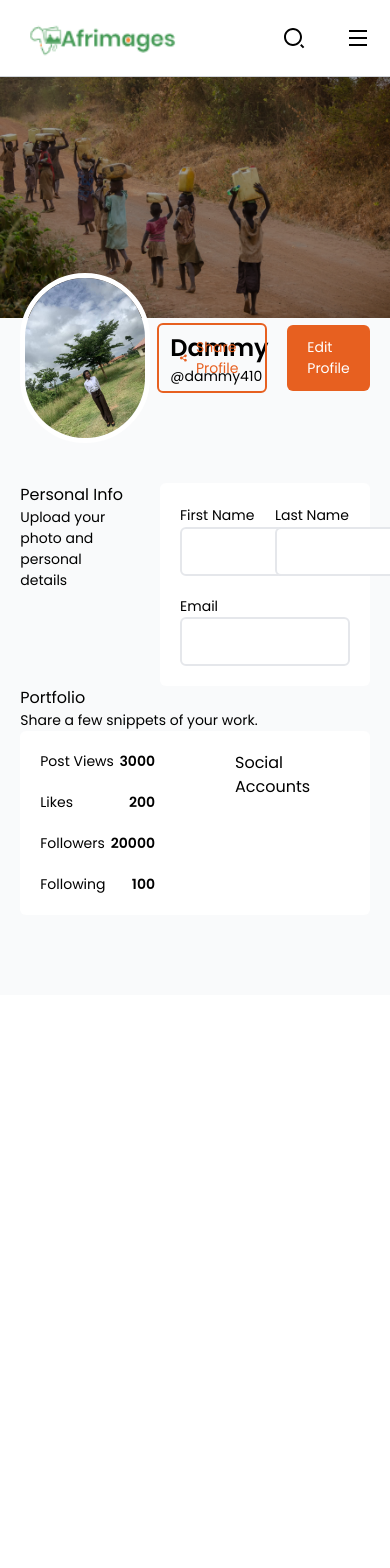
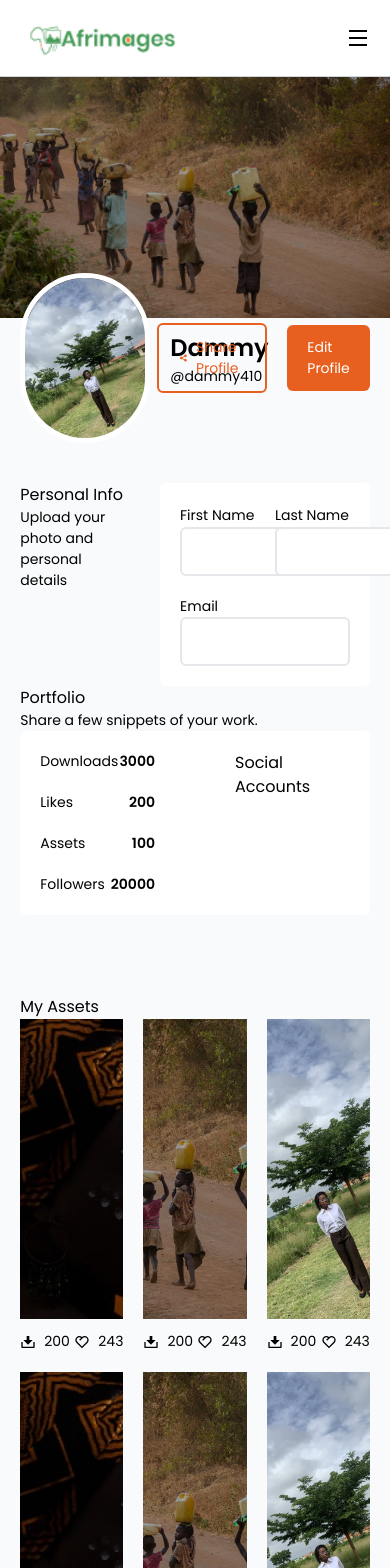
Before and after one commit to Afrimages/Afrimages-Frontend, a Next.js app: page /profile in a window 390 px wide. Shown: the top 1568 px of the page. Before the commit the page ends 995 px from the top, so only its background shows below. Built offline with nearby package versions, Linux system fonts and the light colour scheme.

Commit message:
updated navbar

```diff
--- a/app/profile/page.tsx
+++ b/app/profile/page.tsx
@@ -1,3 +1,4 @@
+import MyImage from '@/components/ui/MyImage'
 import Navbar from '@/components/ui/Navbar'
 import Image from 'next/image'
 import React from 'react'
@@ -7,7 +8,7 @@ const page = () => {
 
   const data = [
     {
-      title: "Post Views",
+      title: "Downloads",
       value: "3000"
     },
     {
@@ -15,17 +16,82 @@ const page = () => {
       value: "200"
     },
     {
+      title: "Assets",
+      value: "100"
+    },
+    {
       title: "Followers",
       value: "20000"
-    },
-    {
-      title: "Following",
-      value: "100"
     }
   ]
 
+  const images3 = [
+    {
+        imageUrl: "/./pp.png",
+        _id: "sin89enewe",
+        title: "Boys Playing",
+        creator: {
+            profilePicture: "./logo.png",
+            _id: "wwi929212h",
+            fullName: "Emmy Ogunmepon"
+        }
+    },
+    {
+        imageUrl: "/./banner.png",
+        _id: "sin89enewe",
+        title: "Boys Playing",
+        creator: {
+            profilePicture: "./logo.png",
+            _id: "wwi929212h",
+            fullName: "Emmy Ogunmepon"
+        }
+    },
+    {
+        imageUrl: "/./bb.jpeg",
+        _id: "sin89enewe",
+        title: "Boys Playing",
+        creator: {
+            profilePicture: "./logo.png",
+            _id: "wwi929212h",
+            fullName: "Emmy Ogunmepon"
+        }
+    },
+    {
+      imageUrl: "/./pp.png",
+      _id: "sin89enewe",
+      title: "Boys Playing",
+      creator: {
+          profilePicture: "./logo.png",
+          _id: "wwi929212h",
+          fullName: "Emmy Ogunmepon"
+      }
+  },
+  {
+      imageUrl: "/./banner.png",
+      _id: "sin89enewe",
+      title: "Boys Playing",
+      creator: {
+          profilePicture: "./logo.png",
+          _id: "wwi929212h",
+          fullName: "Emmy Ogunmepon"
+      }
+  },
+  {
+      imageUrl: "/./bb.jpeg",
+      _id: "sin89enewe",
+      title: "Boys Playing",
+      creator: {
+          profilePicture: "./logo.png",
+          _id: "wwi929212h",
+          fullName: "Emmy Ogunmepon"
+      }
+  }
+]
 
-  // const
+
+  // const tabs = [
+
+  // ]
   return (
     <div className='bg-gray-50'>
         <Navbar />
@@ -37,7 +103,7 @@ const page = () => {
 
           <div className="details flex justify-between items-center px-xPadding -mt-[45px]">
             <div className='flex gap-5 justify-between items-center'>
-            <Image width={0} height={0} src={"/./bb.jpeg"} alt='profile picture' className='w-[170px] h-[170px] rounded-full border-[5px] border-white' unoptimized/>
+            <Image width={0} height={0} src={"/./bb.jpeg"} alt='profile picture' className='w-[170px] h-[170px] rounded-full border-[5px] border-white object-cover' unoptimized/>
               <div>
                 <h2 className='font-[600] text-md'>Dammy</h2>
                 <p>@dammy410</p>
@@ -119,8 +185,18 @@ const page = () => {
 
 
           <div className='mt-20'>
-              <div className='grid grid-cols-3 items-center justify-center text-center'>
+              <div className=''>
+                My Assets
+              </div>
 
+              <div className="grid grid-cols-3 gap-5">
+                {
+                  images3.map((img, i)=>{
+                    return(
+                      <MyImage {...img} />
+                    )
+                  })
+                }
               </div>
           </div>
 
--- /dev/null
+++ b/components/ui/MyImage.tsx
@@ -0,0 +1,51 @@
+import Image from 'next/image'
+import React from 'react'
+import { ImageInterface } from '../Interfaces/ImageInterface'
+import { RiAddLine, RiDownload2Fill, RiHeart2Line } from 'react-icons/ri'
+
+const MyImage = (content: ImageInterface) => {
+  return (
+    <div className=''>
+        <div className='w-full h-[300px] relative top-0 left-0 -z-0 main-image'
+    >
+        {/* <div className="overlay" /> */}
+        <Image width={100} height={100} src={content.imageUrl} alt={content.title} className='w-full h-full object-cover' unoptimized unselectable='on'/>
+        {/* <div className="overlay-rev" /> */}
+
+      <div className='image-options'>
+       <div className="full-overlay" />
+          <div className='flex absolute top-1 left-3 items-center gap-2 z-20'>
+            <Image unoptimized unselectable='on' width={50} height={50} src="/./pp.png" alt="" className='w-[50px] h-[50px] object-cover rounded-full'/>
+
+              {/* <div className='flex flex-col text-white leading-tight'>
+                <p className='font-bold'>Dammy</p>
+                <p className='text-[0.8em]'>Creator</p>
+              </div> */}
+          </div>
+
+
+        </div>
+        {/* } */}
+
+
+
+    </div>
+
+    <div className="flex items-center justify-between mt-3">
+        <div className='flex gap-2 items-center'>
+            <RiDownload2Fill />
+            <p>200</p>
+        </div>
+
+        <div className='flex gap-2 items-center'>
+            <RiHeart2Line />
+            <p>243</p>
+        </div>
+    </div>
+
+
+    </div>
+  )
+}
+
+export default MyImage
--- a/components/ui/Navbar.tsx
+++ b/components/ui/Navbar.tsx
@@ -1,5 +1,8 @@
+"use client";
 import Image from "next/image";
+import { useState } from "react";
 import { RiMenu2Line, RiMenu3Line, RiMenu4Line, RiMenu5Line, RiMenuLine, RiSearch2Line } from "react-icons/ri";
+import {HiX} from "react-icons/hi"
 
 export default function Navbar({ active = 0 }) {
   const nav = [
@@ -16,6 +19,9 @@ export default function Navbar({ active = 0 }) {
       link: '/categories',
     }
   ];
+
+  const [mNav, setMNav] = useState(false)
+
   return (
     <div
       className='grid  bg-white  py-2 px-xPadding items-center justify-center grid-cols-2 border-b-[1px] border-b-gray-300 z-50 fixed top-0 left-0 right-0 mb-10'
@@ -60,10 +66,48 @@ export default function Navbar({ active = 0 }) {
       </div>
 
       <div className="md:flex sm:flex gap-10 hidden justify-end">
-        <RiSearch2Line size={24}/>
+        {/* <RiSearch2Line size={24}/> */}
 
-        <RiMenuLine size={24}/>
+        <RiMenuLine size={24} onClick={()=> setMNav(!mNav)}/>
       </div>
+
+      {
+        mNav &&
+        <div className="hidden md:flex bg-black fixed top-0 left-0 w-full h-[100vh] py-6 flex-col ">
+          <div className="px-5 pb-6 border-b-2 border-b-gray-700 flex items-end justify-end">
+            <HiX className={"text-white text-md"} onClick={()=> setMNav(!mNav)}/>
+          </div>
+
+          <div className="flex gap-10 flex-col my-3 p-5 justify-end items-end">
+            {
+              nav.map((n, i)=>{
+                return(
+                  <a
+                  href={n.link}
+                  className={active == i ? 'font-bold text-orange800' : ' text-white'}
+                  key={i}
+                >
+                  {n.title}
+                </a>
+                )
+              })
+            }
+                <a
+                  href={"/creator"}
+                  className={' text-white'}
+                >
+                  Join Community
+                </a>
+
+                <a
+                  href={"/sign-in"}
+                  className={' text-white'}
+                >
+                  Login
+                </a>
+          </div>
+        </div>
+      }
     </div>
   );
 }
```
